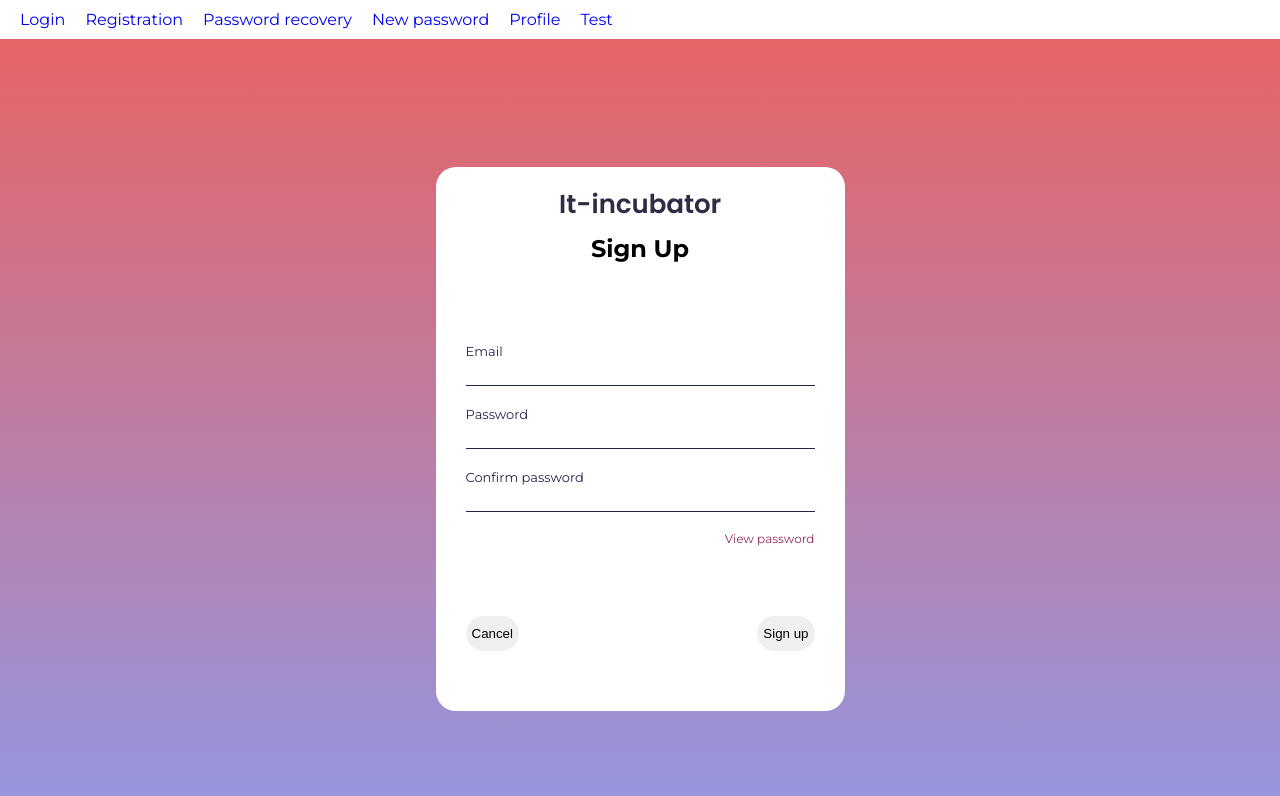
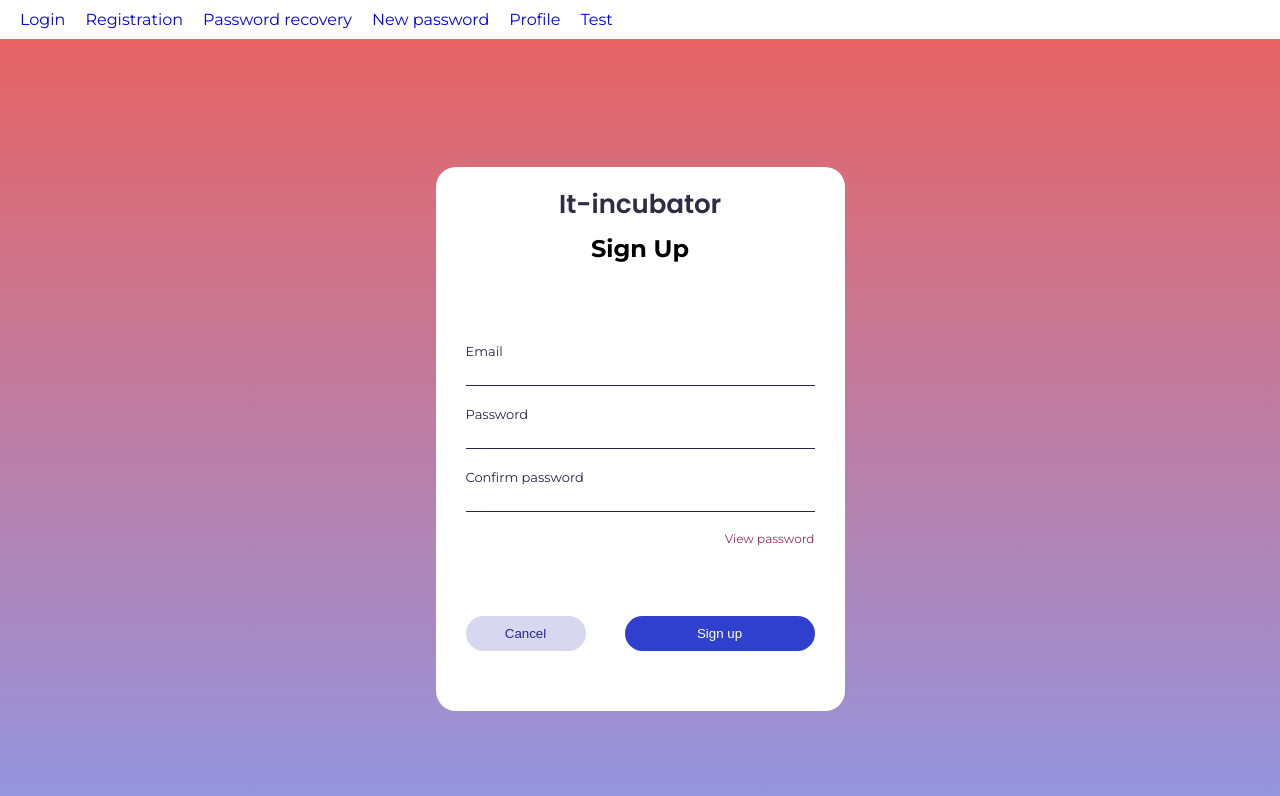
Before and after one commit to vsmaliakou/friday, a React (Create React App) app: page /#/registration in a window 1280 px wide. Shown: the top 796 px of the page. Built offline with nearby package versions, Linux system fonts and the light colour scheme.

Commit message:
Register + sass

```diff
--- a/src/App.tsx
+++ b/src/App.tsx
@@ -3,7 +3,6 @@ import './App.css';
 import {Header} from "./main/ui/header/Header";
 import {Redirect, Route, Switch} from "react-router-dom";
 import {Profile} from "./main/ui/components/profile/Profile";
-import {ForgotPassword} from "./main/ui/components/auth/forgotPassword/ForgotPassword";
 import {SetPassword} from "./main/ui/components/auth/setPassword/SetPassword";
 import {Test} from "./main/ui/components/test/Test";
 import {RegisterContainer} from "./main/ui/components/auth/register/RegisterContainer";
--- a/src/main/ui/common/c2-SuperButton/SuperButton.tsx
+++ b/src/main/ui/common/c2-SuperButton/SuperButton.tsx
@@ -15,11 +15,11 @@ const SuperButton: React.FC<SuperButtonPropsType> = (
         ...restProps// все остальные пропсы попадут в объект restProps, там же будет children
     }
 ) => {
-    const finalClassName = `${error ? s.button_red : s.button_default}`;
+    // const finalClassName = `${error ? s.button_red : s.button_default}`;
 
     return (
         <button
-            className={s.finalClassName}
+            className={className}
             {...restProps} // отдаём кнопке остальные пропсы если они есть (children там внутри)
         />
     );
--- a/src/main/ui/components/auth/register/Register.module.scss
+++ b/src/main/ui/components/auth/register/Register.module.scss
@@ -49,18 +49,23 @@
         background-color: #D7D8EF;
         color:#21268F;
         width: 120px;
+        border: none;
+        border-radius:20px;
+        height: 35px;
 
         &:hover{
             background-color: #a8a9be;
         }
     }
     .register{
-        background-color: rgb(70, 18, 168);
+        background-color: rgb(48, 64, 206);
         width: 190px;
-        background-color: #21268F;
         color: #fff;
+        border: none;
+        border-radius:20px;
+        height: 35px;
         &:hover{
-            background-color: #373ca1;
+            background-color: rgb(82, 97, 235);
         }
     }
 }
```
